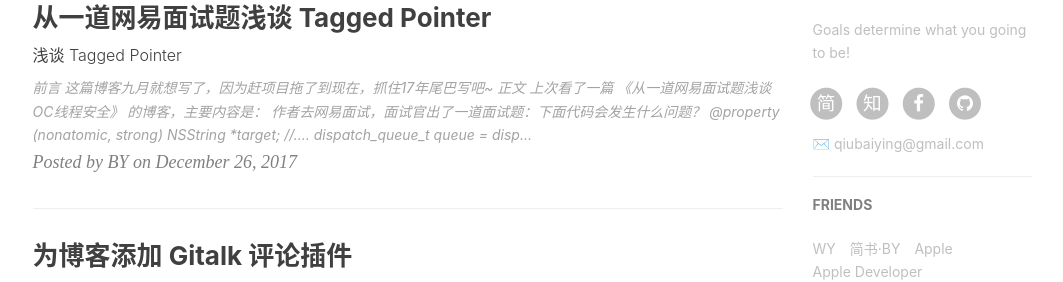
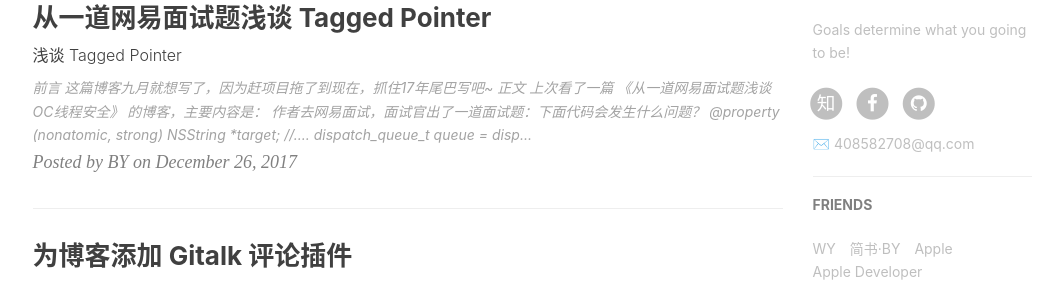
Before and after one commit to oliver-lin/linning.github.io, a Jekyll site: the page built from index.html, in a window 1280 px wide and 900 px high, scrolled down 752 px. Shown: the part 166-448 px from the top of the window, without its empty margins (135-1198 px from the left). Built offline with Jekyll 4.4.1, drawn with Linux system fonts in a browser that asks for light colours; nearby versions of some CDN libraries; the list of posts is cut into pages by our own code; comment, search, counter and statistics services are not loaded; some of the changed lines change nothing that is shown.

Commit message:
fix config

```diff
--- a/_config.yml
+++ b/_config.yml
@@ -1,13 +1,13 @@
 # Site settings
 title: BY Blog
-SEOTitle: 柏荧的博客 | BY Blog
+SEOTitle: 林宁的博客 | BY Blog
 header-img: img/post-bg-desk.jpg
-email: qiubaiying@gmail.com
+email: 408582708@qq.com
 description: "Every failure is leading towards success."
-keyword: "BY, BY Blog, 柏荧的博客, qiubaiying, 邱柏荧, iOS, Apple, iPhone"
-url: "http://qiubaiying.github.io"          # your host, for absolute URL
+keyword: "BY, BY Blog, 林宁的博客, linning, 林宁, Linux, Nginx, PHP, Python, Shell, Vim"
+url: "http://oliver-lin.github.io"          # your host, for absolute URL
 baseurl: ""      # for example, '/blog' if your blog hosted on 'host/blog'
-github_repo: "https://github.com/qiubaiying/qiubaiying.github.io.git" # you code repository
+github_repo: "https://github.com/oliver-lin/oliver-lin.github.io.git" # you code repository
 
 # Sidebar settings
 sidebar: true                           # whether or not using Sidebar.
@@ -18,12 +18,12 @@
 
 # SNS settings
 RSS: false
-# weibo_username:     qiubaiying
-zhihu_username:     qiubaiying
-github_username:    qiubaiying
-facebook_username:  baiying.qiu.7
-jianshu_username:   e71990ada2fd
-#twitter_username:   qiubaiying
+# weibo_username:     linning
+zhihu_username:     li-ming-9-4
+github_username:    oliverlin
+facebook_username:  lin.ning.00
+# jianshu_username:   e71990ada2fd
+#twitter_username:   linning
 
 
 
@@ -57,16 +57,16 @@
 
 # 评论系统
 # Disqus（https://disqus.com/）
-# disqus_username: qiubaiying
+# disqus_username: linning
 
 # Gitalk
 gitalk:
   enable: true    #是否开启Gitalk评论
   clientID: f2c84e7629bb1446c1a4                            #生成的clientID
   clientSecret: ca6d6139d1e1b8c43f8b2e19492ddcac8b322d0d    #生成的clientSecret
-  repo: qiubaiying.github.io    #仓库名称
-  owner: qiubaiying    #github用户名
-  admin: qiubaiying
+  repo: oliver-lin.github.io    #仓库名称
+  owner: oliver-lin    #github用户名
+  admin: oliver
   distractionFreeMode: true #是否启用类似FB的阴影遮罩
 
 
@@ -74,11 +74,11 @@
 
 # Analytics settings
 # Baidu Analytics
-ba_track_id: b50bf2b12b5338a1845e33832976fd68
+# ba_track_id: b50bf2b12b5338a1845e33832976fd68
 
 # Google Analytics
 ga_track_id: 'UA-90855596-1'            # Format: UA-xxxxxx-xx
-ga_domain: qiubaiying.top               # 默认的是 auto, 这里我是自定义了的域名，你如果没有自己的域名，需要改成auto
+ga_domain: auto               # 默认的是 auto, 这里我是自定义了的域名，你如果没有自己的域名，需要改成auto
 
 
 
```
